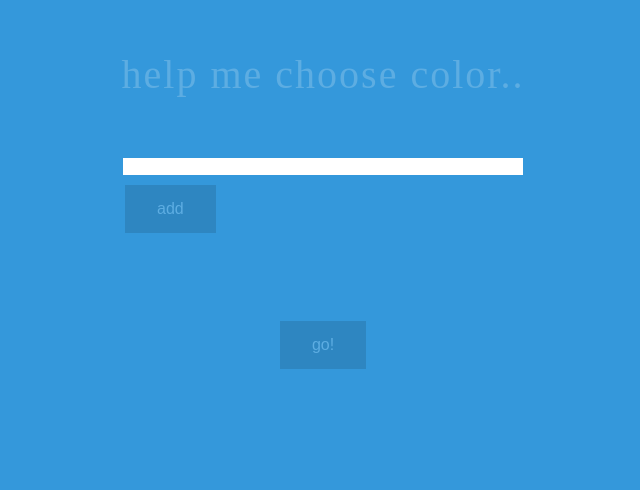
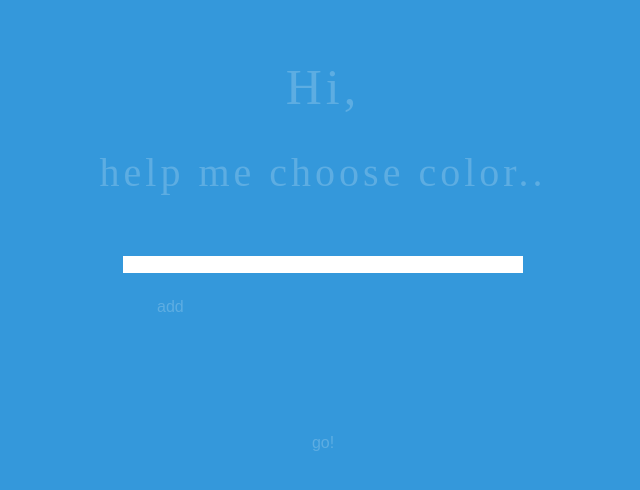
Before and after one commit to NikeSpengler/help-me-choose, a plain HTML site: page index.html in a window 1280 px wide. Shown: the part 126-616 px from the top of the page, without its empty margins (317-957 px from the left). Drawn offline with nearby package versions, Linux system fonts and the light colour scheme.

Commit message:
sista justeringar av css

```diff
--- a/index.html
+++ b/index.html
@@ -6,7 +6,8 @@
     <link href="./main.css" rel="stylesheet" type="text/css">
   </head>
   <body>
-    <h1>help me choose color..</h1>
+    <h1>Hi,</h1>
+    <h2>help me choose color..</h2>
     <div class="inputSection">
       <div class="inputs">
         <input placeholder=""></input>
--- a/main.css
+++ b/main.css
@@ -10,8 +10,16 @@ body {
 h1 {
   color: #5DADE2;
   font-weight: lighter;
+  font-size: 50px;
+  letter-spacing: 4px;
+  margin-bottom: 0px;
+}
+
+h2 {
+  color: #5DADE2;
+  font-weight: lighter;
   font-size: 40px;
-  letter-spacing: 2px;
+  letter-spacing: 4px;
   margin-bottom: 0px;
 }
 
@@ -31,6 +39,7 @@ h1 {
 input {
   margin-top: 10px;
   border: none;
+  border-style: none;
 }
 
 .addOption {
@@ -44,8 +53,9 @@ input {
 }
 
 button {
-  background-color: #2E86C1;
+  background-color: #3498DB;
   border: none;
+  border-style: none;
   color: #5DADE2;
   padding: 15px 32px;
   text-align: center;
@@ -56,12 +66,19 @@ button {
   cursor: pointer;
 }
 
+
+button:hover {
+  background-color: #2E86C1;
+}
+
 .resultSection {
   color: #FF5733;
   height: 300px;
-  display: felx;
+  display: flex;
+  font-family: Arial, Helvetica, sans-serif;
   justify-content: center;
   align-items: center;
-  font-size: 35px;
+  font-size: 70px;
   border: none;
+
 }
```
